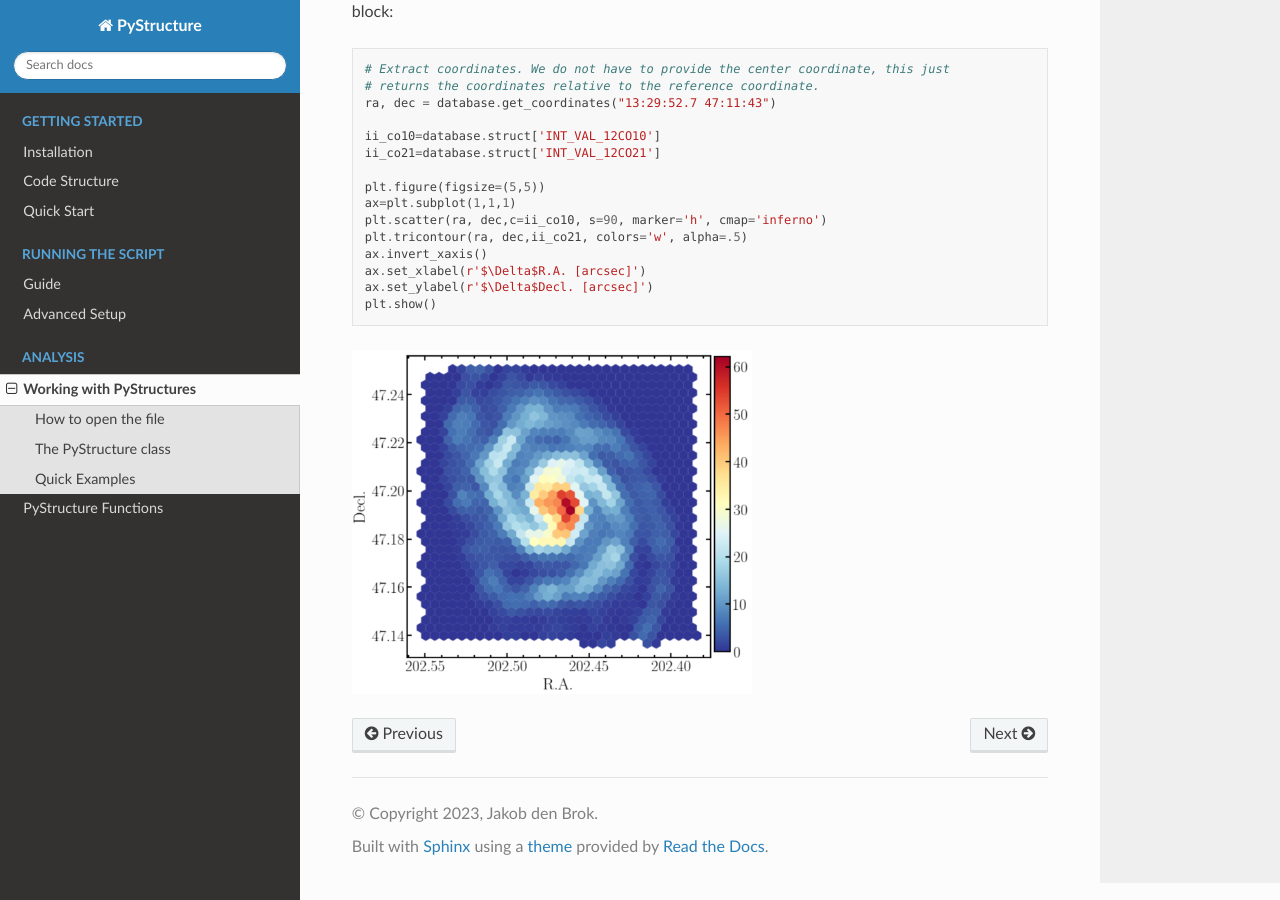
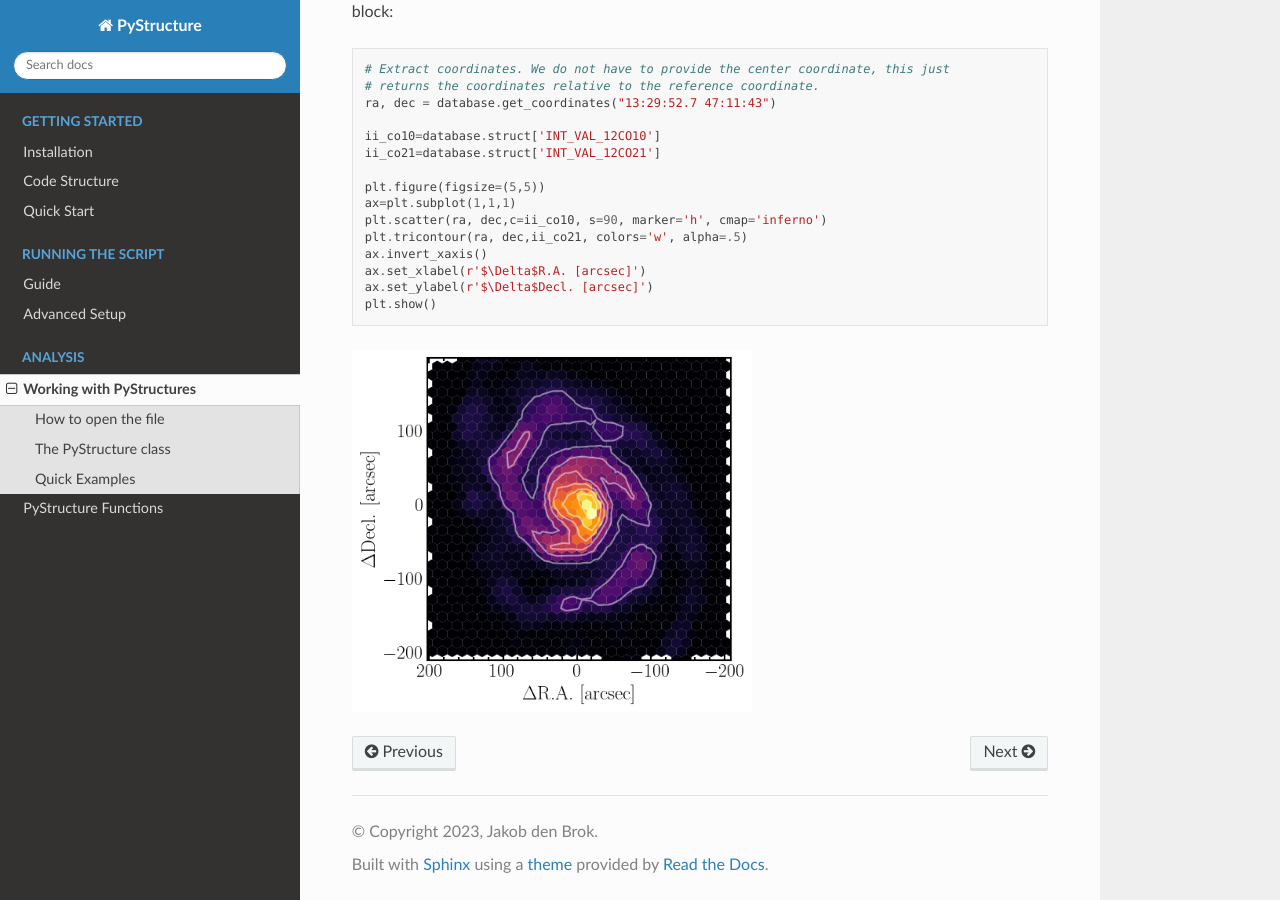
Before and after one commit to lukas-neumann-astro/PyStructure, a Sphinx documentation site: the page built from docs/source/reading.rst, in a window 1280 px wide and 900 px high, scrolled down 2493 px. Built offline with Sphinx 7.4.7 and the Read the Docs theme 2.0.0, drawn with Linux system fonts in a browser that asks for light colours.

Commit message:
Update reading.rst

```diff
--- a/docs/source/reading.rst
+++ b/docs/source/reading.rst
@@ -100,5 +100,5 @@ We can also produce the maps ourselves, such that we have some more advanced opt
   ax.set_ylabel(r'$\Delta$Decl. [arcsec]')
   plt.show()
 
-.. image:: quicklook2.png
+.. image:: map_2D.png
          :width: 400
```
